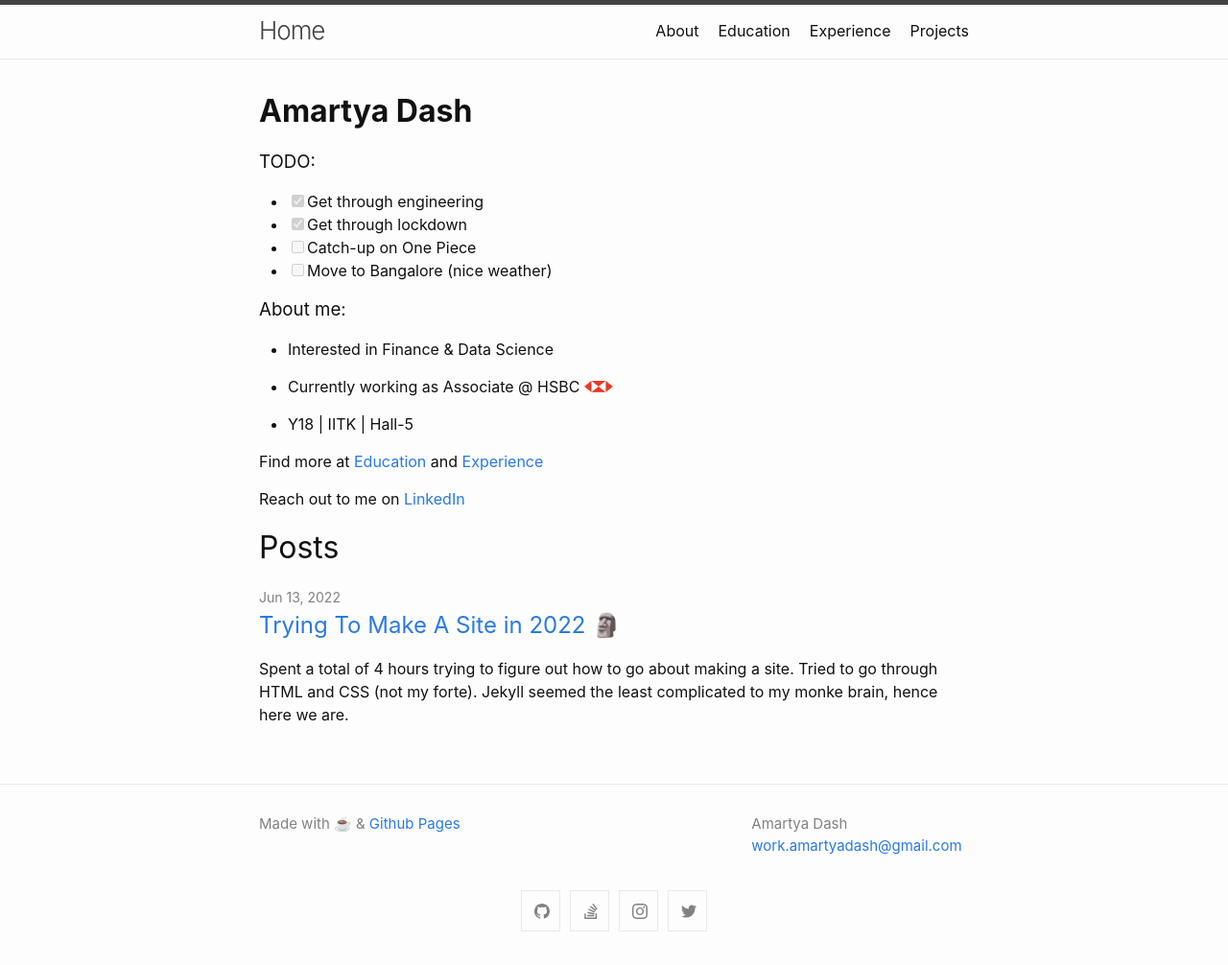
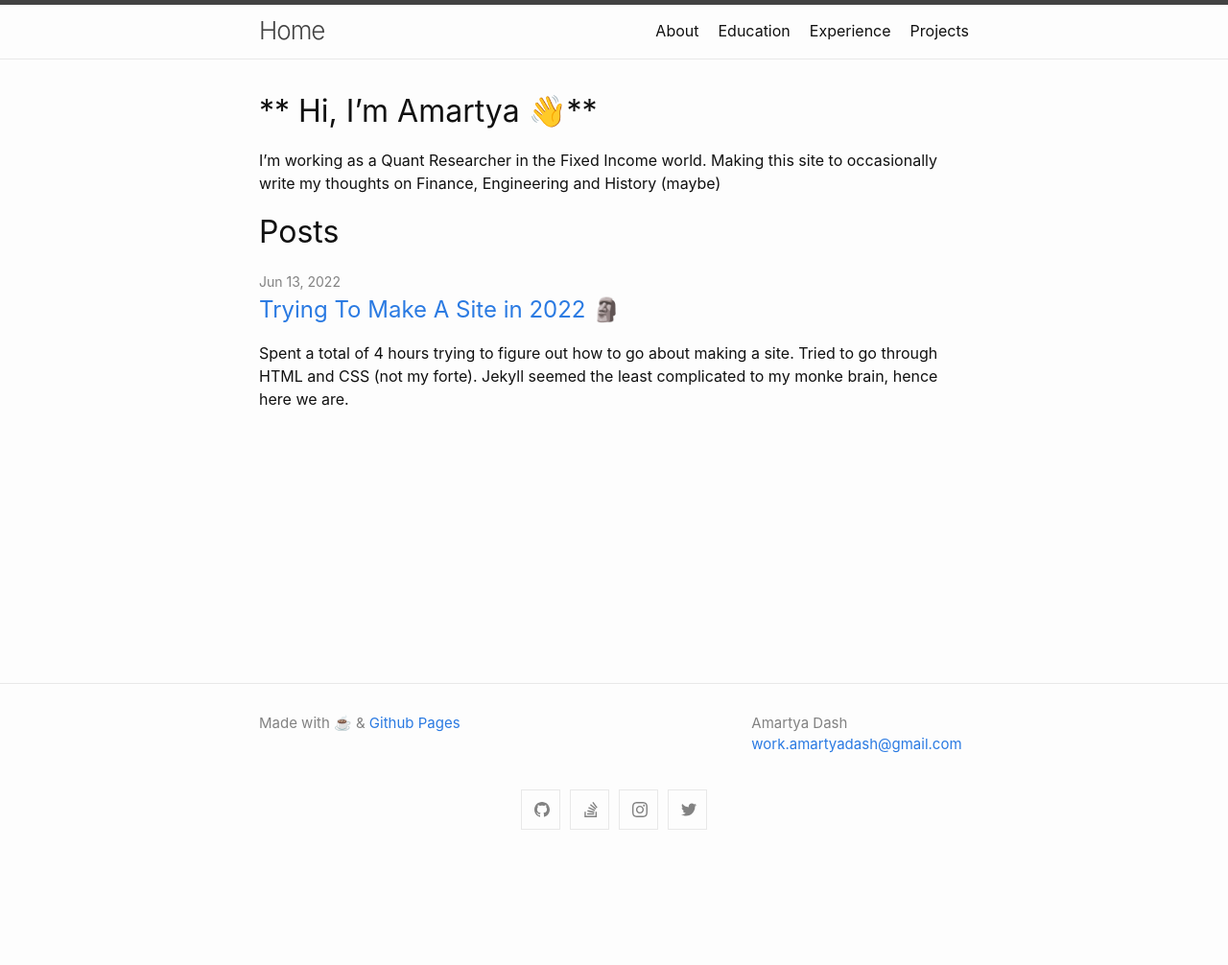
Before and after one commit to amartyadash/amartyadash.github.io, a Jekyll site: the page built from index.md, in a window 1280 px wide. Shown: the whole page at 96% size. Built offline with Jekyll 4.4.1, drawn with Linux system fonts in a browser that asks for light colours; after the commit the page ends 900 px from its top, so only the background shows below that.

Commit message:
Update index.md

```diff
--- a/index.md
+++ b/index.md
@@ -23,24 +23,7 @@ Data Science & Finance
 
 </p>  -->
 <!-- ![HSBC](./images/hsbc.png) -->
-# **Amartya Dash**
-
-### TODO:
-* [x] Get through engineering
-* [x] Get through lockdown
-* [ ] Catch-up on One Piece
-* [ ] Move to Bangalore (nice weather)
-
-### About me:
-
- - Interested in Finance & Data Science
-
- - Currently working as Associate @ HSBC <img src="./images/hsbc.png" alt="hsbc logo" width="30" height="15"/>
-
- - Y18 \| IITK \| Hall-5
-
- Find more at [Education](./education) and [Experience](./experience)
-
- Reach out to me on [LinkedIn](https://www.linkedin.com/in/amartya-dash-b25b90195/)
+# ** Hi, I'm Amartya 👋**
+I'm working as a Quant Researcher in the Fixed Income world. Making this site to occasionally write my thoughts on Finance, Engineering and History (maybe)
 
 # Posts
```
